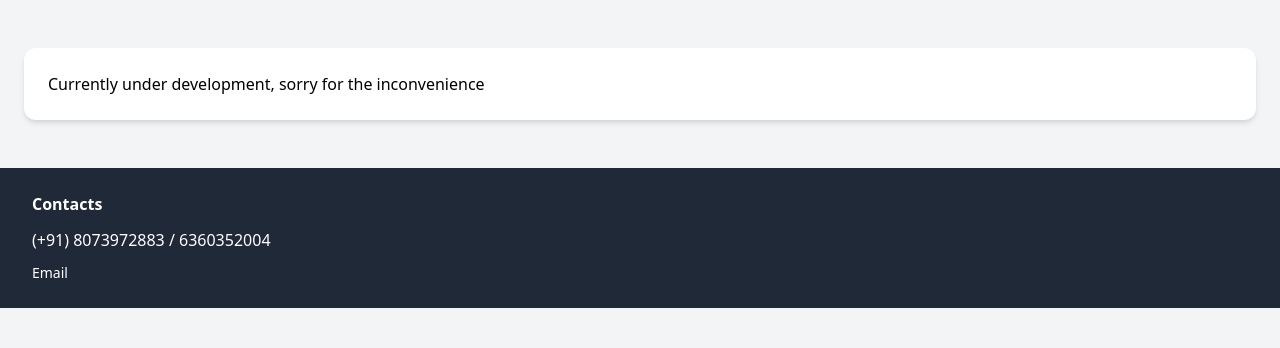
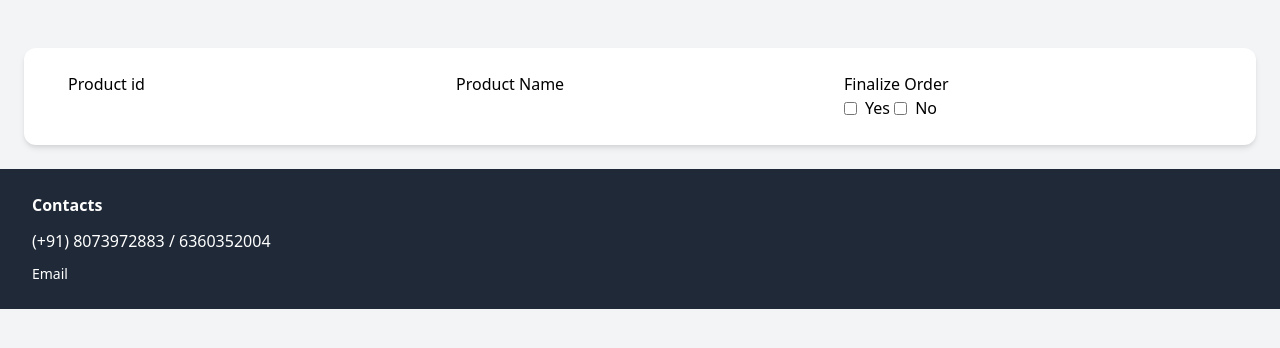
Before and after one commit to danieljkpraveen/Diskvr, a Django app: template inventory/templates/inventory/orders.html in a window 1280 px wide. Shown: the part 77-425 px from the top of the page. Run offline with Django 4.2, Linux system fonts and the light colour scheme; the template is opened without the code that fills it: most values are stand-ins (such as "Sample title", 1, 10 or a date in 2020).

Commit message:
updated orders list page

```diff
--- a/inventory/templates/inventory/orders.html
+++ b/inventory/templates/inventory/orders.html
@@ -3,11 +3,27 @@
 {% block title %}Orders{% endblock %}
 
 {% block content %}
-
-<div class="pb-6 bg-gray-100">
-    <div class="mt-6 p-6 bg-white shadow-md rounded-xl">
-        Currently under development, sorry for the inconvenience
+<div class="mt-6 p-6 bg-white shadow-md rounded-xl">
+    {% for order in orders %}
+    <div class="flex">
+        <div class="flex-1 pl-5">
+            <p style="color: rgb(0, 0, 0);">Product id</p>
+        </div>
+        <div class="flex-1 w-64">
+            <p style="color: rgb(0, 0, 0);">Product Name</p>
+        </div>
+        <div class="flex-1 w-25">
+            <p style="color: rgb(0, 0, 0);">Finalize Order</p>
+            <label for="yes{{ order.id }}" class="inline-flex items-center">
+                <input type="checkbox" id="yes{{ order.id }}" name="finalize{{ order.id }}" value="yes" class="form-checkbox rounded-lg text-black-500 border-black-400">
+                <span class="ml-2 text-black">Yes</span>
+            </label>
+            <label for="no{{ order.id }}" class="inline-flex items-center">
+                <input type="checkbox" id="no{{ order.id }}" name="finalize{{ order.id }}" value="no" class="form-checkbox rounded-lg text-black-500 border-black-400">
+                <span class="ml-2 text-black">No</span>
+            </label>
+        </div>
     </div>
+    {% endfor %}
 </div>
-
 {% endblock %}
```
